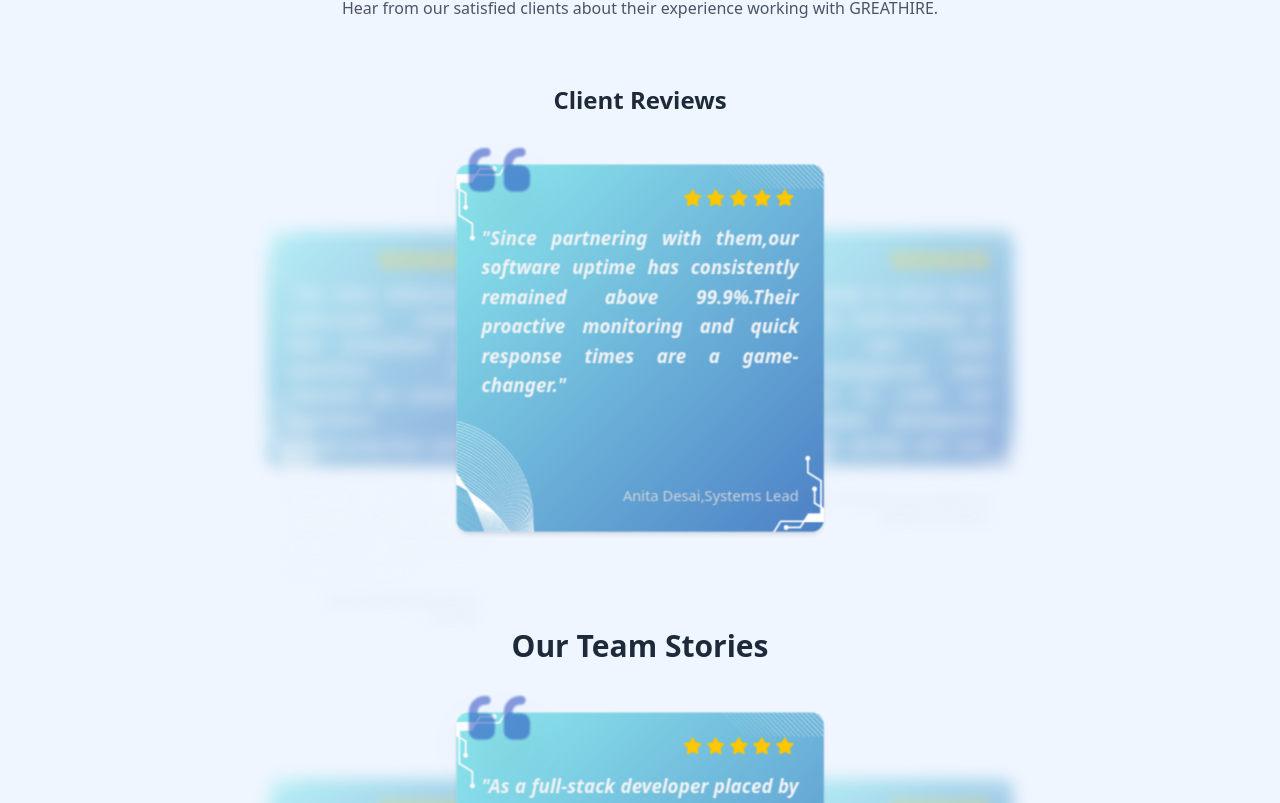
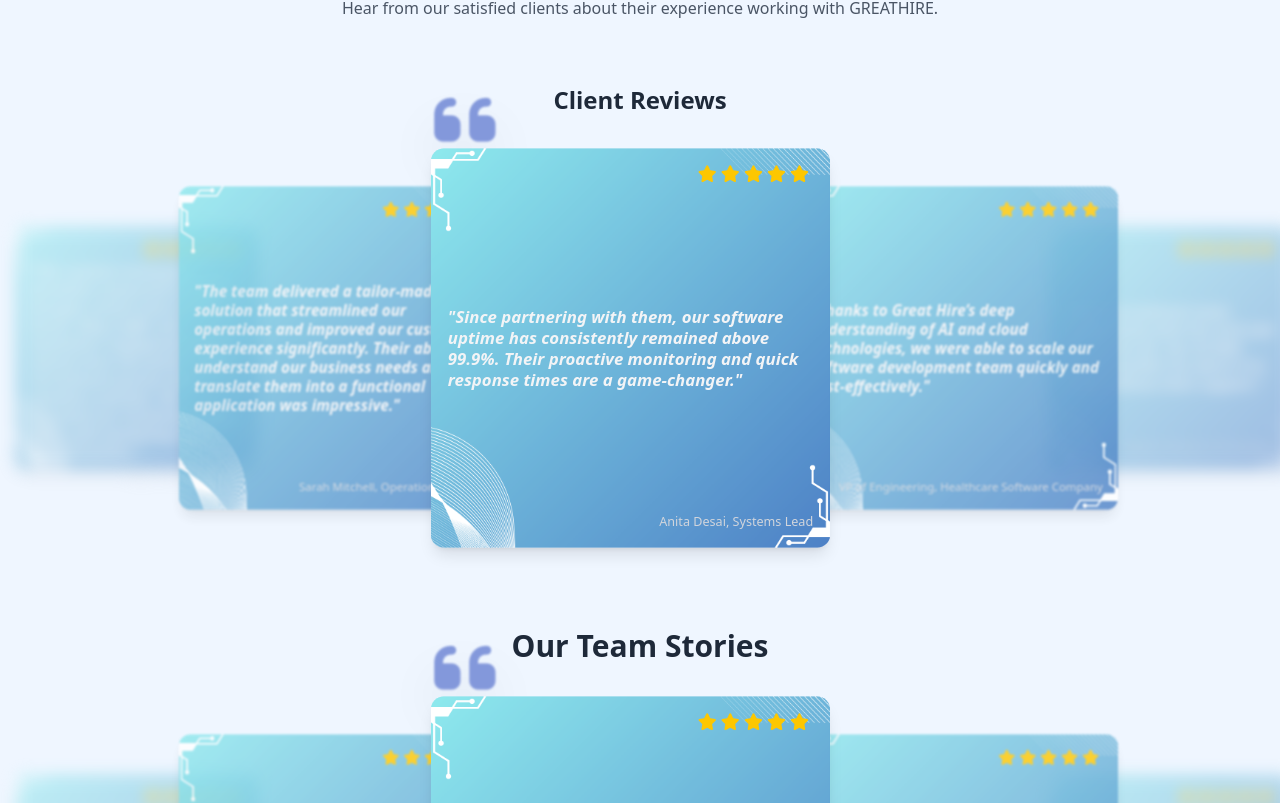
Before and after one commit to Tanmai-dot/babdegreathire, a React (Vite) app: page / in a window 1280 px wide. Shown: the part 4737-5540 px from the top of the page. Built offline with nearby package versions, Linux system fonts and the light colour scheme.

Commit message:
changed the testimonial cards and removed spacing

```diff
--- a/src/components/Testimonials.tsx
+++ b/src/components/Testimonials.tsx
@@ -59,18 +59,17 @@
             <div className="flex justify-center items-center relative h-[400px] overflow-visible group">
                 {/* Left Arrow */}
                 <button
-                    className="absolute left-[-2%] top-1/2 transform -translate-y-1/2 rounded-full p-3 z-20 opacity-0 group-hover:opacity-100 transition-all duration-300"
+                    className="absolute left-[-2%] top-1/2 transform -translate-y-1/2 rounded-full p-3 z-20 opacity-0 group-hover:opacity-100 transition-all duration-300
+        focus:outline-none focus:ring-2 focus:ring-blue-400"
                     onClick={handlePrev}
-                    title="Previous testimonial"
-                    aria-label="Previous testimonial"
                 >
-                    <i className="fas fa-chevron-left text-black opacity-70 text-4xl"></i>
+                    <i className="fas fa-chevron-left text-black opacity-70 text-4xl transition-transform duration-300 group-hover:scale-125 group-hover:text-blue-700 group-focus:scale-125 group-focus:text-blue-700"></i>
                 </button>
 
                 {/* Cards */}
                 <div
-                    className="relative w-full max-w-5xl flex justify-center items-center"
-                    style={{ minHeight: 350 }} // decreased height
+                    className="relative w-screen flex justify-center items-center overflow-visible"
+                    style={{ minHeight: 450 }} // increased height for larger cards
                 >
                     {/* Huge 3D quote icon above the cards */}
                     <div className="absolute -top-14 left-1/3 -translate-x-1/119 z-30 pointer-events-none">
@@ -80,81 +79,94 @@
                     </div>
 
                     {reviews.map((review, index) => {
-                        const isActive = index === activeIndex;
-                        const isLeft = index === (activeIndex - 1 + reviews.length) % reviews.length;
-                        const isRight = index === (activeIndex + 1) % reviews.length;
+                        const total = reviews.length;
+                        const offset = (index - activeIndex + total) % total;
 
-                        if (!(isActive || isLeft || isRight)) return null;
+                        let positionClass = '';
+                        let style: React.CSSProperties = {
+                            backgroundImage: `url(${CardBgImg})`,
+                            backgroundSize: "cover",
+                            backgroundPosition: "center",
+                            backgroundRepeat: "no-repeat",
+                            position: "absolute",
+                            transition: "left 0.7s cubic-bezier(0.4,0,0.2,1), width 0.7s cubic-bezier(0.4,0,0.2,1), height 0.7s cubic-bezier(0.4,0,0.2,1)",
+                            pointerEvents: "none",
+                            width: "420px",
+                            height: "420px",
+                            left: "50%",
+                            transform: "translateX(-50%)",
+                        };
+
+                        switch (offset) {
+                            case 0: // Active (center)
+                                positionClass = "z-30 scale-105 opacity-100";
+                                style.left = "50%";
+                                style.pointerEvents = "auto";
+                                style.width = "380px";   // Decreased from 520px
+                                style.height = "380px";  // Decreased from 520px
+                                break;
+                            case 1: // Right-near
+                                positionClass = "z-20 scale-95 opacity-80 blur-[1px]";
+                                style.left = "75%";
+                                style.width = "340px";
+                                style.height = "340px";
+                                break;
+                            case 2: // Right-far
+                                positionClass = "z-10 scale-90 opacity-50 blur-sm";
+                                style.left = "92%";
+                                style.width = "270px";
+                                style.height = "270px";
+                                break;
+                            case total - 1: // Left-near
+                                positionClass = "z-20 scale-95 opacity-80 blur-[1px]";
+                                style.left = "25%";
+                                style.width = "340px";
+                                style.height = "340px";
+                                break;
+                            case total - 2: // Left-far
+                                positionClass = "z-10 scale-90 opacity-50 blur-sm";
+                                style.left = "8%";
+                                style.width = "270px";
+                                style.height = "270px";
+                                break;
+                            default:
+                                return null;
+                        }
 
                         return (
                             <div
                                 key={index}
-                                className={`
-                                    absolute
-                                    transition-all duration-[3000ms] ease-in-out
-                                    ${isActive
-                                        ? "z-20 scale-105 bg-white opacity-120 left-1/2 -translate-x-1/2 cursor-pointer"
-                                        : isLeft
-                                        ? "z-10 scale-90 bg-gray-100 opacity-60 blur-sm left-1/4 -translate-x-1/2"
-                                        : isRight
-                                        ? "z-10 scale-90 bg-gray-100 opacity-60 blur-sm left-3/4 -translate-x-1/2"
-                                        : "hidden"}
-                                    rounded-xl shadow-md
-                                `}
-                                style={{
-                                    width: isActive ? "350px" : "260px",
-                                    height: isActive ? "350px" : "260px",
-                                    pointerEvents: isActive ? "auto" : "none",
-                                    backgroundImage: `url(${CardBgImg})`,
-                                    backgroundSize: "cover",
-                                    backgroundPosition: "center",
-                                    backgroundRepeat: "no-repeat",
-                                }}
-                                onMouseEnter={isActive ? () => setIsPaused(true) : undefined}
-                                onMouseLeave={isActive ? () => setIsPaused(false) : undefined}
+                                className={`absolute ${positionClass} rounded-xl shadow-lg`}
+                                style={style}
+                                onMouseEnter={offset === 0 ? () => setIsPaused(true) : undefined}
+                                onMouseLeave={offset === 0 ? () => setIsPaused(false) : undefined}
                             >
-                                {/* White overlay for lightening the background */}
-                                <div
-                                    className="absolute inset-0 rounded-xl"
-                                    style={{
-                                        background: "rgba(255,255,255,0.30)", // adjust opacity for desired lightness
-                                        zIndex: 1,
-                                    }}
-                                />
-                                <div className="w-full h-full rounded-xl p-6 flex flex-col justify-between relative" style={{ zIndex: 2 }}>
-                                    <div>
-                                        {/* <div className="text-blue-800 text-2xl opacity-100mb-2">
-                                            <i className="fas fa-quote-left"></i>
-                                        </div> */}
-                                        <div className="flex justify-end mb-4">
-                                            {[...Array(5)].map((_, i) => (
-                                                <i
-                                                    key={i}
-                                                    className="fas fa-star text-yellow-400 mr-1"
-                                                ></i>
-                                            ))}
-                                        </div>
-                                        <p className="text-gray-100 font-bold italic text-lg text-justify">
-                                            "{review.text}"
-                                        </p>
+                                <div className="absolute inset-0 rounded-xl" style={{ background: "rgba(255,255,255,0.3)", zIndex: 1 }} />
+                                <div className="w-full h-full rounded-xl p-4 flex flex-col justify-between relative space-y-2" style={{ zIndex: 2 }}>
+                                    <div className="flex justify-end mb-2">
+                                        {[...Array(5)].map((_, i) => (
+                                            <i key={i} className="fas fa-star text-yellow-400 mr-1"></i>
+                                        ))}
                                     </div>
-                                    <div className="mt-2 text-right">
-                                        <h4 className="font-medium text-gray-300 text-sm">
-                                            {review.author}
-                                        </h4>
+                                    <p className="block w-full text-gray-100 font-bold italic text-base leading-tight mb-1">
+                                        "{review.text}"
+                                    </p>
+                                    <div className="mt-1 text-right">
+                                        <h4 className="font-medium text-gray-300 text-xs">{review.author}</h4>
                                     </div>
                                 </div>
                             </div>
                         );
                     })}
                 </div>
+
+                {/* Right Arrow */}
                 <button
-                    className="absolute right-[-2%] top-1/2 transform -translate-y-1/2 rounded-full p-3 z-20 opacity-0 group-hover:opacity-100 transition-all duration-300"
+                    className="absolute right-[-2%] top-1/2 transform -translate-y-1/2 rounded-full p-3 z-20 opacity-0 group-hover:opacity-100 transition-all duration-300
+        focus:outline-none focus:ring-2 focus:ring-blue-400"
                     onClick={handleNext}
-                    title="Next testimonial"
-                    aria-label="Next testimonial"
                 >
-                    <i className="fas fa-chevron-right text-black opacity-70 text-4xl"></i>
+                    <i className="fas fa-chevron-right text-black opacity-70 text-4xl transition-transform duration-300 group-hover:scale-125 group-hover:text-blue-700 group-focus:scale-125 group-focus:text-blue-700"></i>
                 </button>
             </div>
         </div>
@@ -163,115 +175,115 @@
 
 const reviews: Review[] = [
     {
-        text: "The team delivered a tailor-made solution that streamlined our operations and improved our customer experience significantly.Their ability to understand our business needs and translate them into a functional application was impressive.",
-        author: "Sarah Mitchell,Operations Director",
+        text: "The team delivered a tailor-made solution that streamlined our operations and improved our customer experience significantly. Their ability to understand our business needs and translate them into a functional application was impressive.",
+        author: "Sarah Mitchell, Operations Director",
     },
     {
-        text: "Since partnering with them,our software uptime has consistently remained above 99.9%.Their proactive monitoring and quick response times are a game-changer.",
-        author: "Anita Desai,Systems Lead",
+        text: "Since partnering with them, our software uptime has consistently remained above 99.9%. Their proactive monitoring and quick response times are a game-changer.",
+        author: "Anita Desai, Systems Lead",
     },
     {
-        text: "Thanks to Great Hire’s deep understanding of AI and cloud technologies,we were able to scale our software development team quickly and cost-effectively.",
+        text: "Thanks to Great Hire’s deep understanding of AI and cloud technologies, we were able to scale our software development team quickly and cost-effectively.",
         author: "VP of Engineering, Healthcare Software Company",
     },
     {
-        text: "Their recruitment team understands both the tech and the culture fit.Our AI R&D center wouldn’t be where it is today without their support.",
-        author: "Ananth,Director of Innovation",
+        text: "Their recruitment team understands both the tech and the culture fit. Our AI R&D center wouldn’t be where it is today without their support.",
+        author: "Ananth, Director of Innovation",
     },
     {
-        text: "From DevOps engineers to AI product managers,Great Hire delivered high-caliber professionals that matched our specific needs across multiple continents.",
-        author: "Kushal,Hiring Manager",
+        text: "From DevOps engineers to AI product managers, Great Hire delivered high-caliber professionals that matched our specific needs across multiple continents.",
+        author: "Kushal, Hiring Manager",
     },
     {
-        text: "We needed a hybrid team of cloud engineers and AI researchers for a confidential innovation project.Great Hire ensured fast,discreet,and top-quality placements.",
-        author: "Sarath,CEO/Director",
+        text: "We needed a hybrid team of cloud engineers and AI researchers for a confidential innovation project. Great Hire ensured fast, discreet, and top-quality placements.",
+        author: "Sarath, CEO/Director",
     },
     {
-        text: "We were looking for developers experienced in large language models and generative AI—Great Hire delivered outstanding talent in record time.",
-        author: "SHIVU-Head of Product",
+        text: "We were looking for developers experienced in large language models and generative AI — Great Hire delivered outstanding talent in record time.",
+        author: "SHIVU - Head of Product",
     },
     {
-        text: "As a fast-growing fintech, we needed full-stack developers with experience in AI-driven risk modeling.Great Hire exceeded our expectations.",
-        author: "KIRAN-Hiring Manager",
+        text: "As a fast-growing fintech, we needed full-stack developers with experience in AI-driven risk modeling. Great Hire exceeded our expectations.",
+        author: "KIRAN - Hiring Manager",
     },
     {
-        text: "Their team understood the nuances of our tech stack,culture,and urgency.We hired six exceptional software engineers in one quarter.",
-        author: "Satish-Engineering Manager,IoT Software Company",
+        text: "Their team understood the nuances of our tech stack, culture, and urgency. We hired six exceptional software engineers in one quarter.",
+        author: "Satish - Engineering Manager, IoT Software Company",
     },
     {
-        text: "The digital ad campaigns and local SEO optimizations helped us reach more patients in our area.Appointments doubled in just six weeks.We were amazed by the professionalism and data-driven approach.",
-        author: "Dr.Robert Patel,Director",
+        text: "The digital ad campaigns and local SEO optimizations helped us reach more patients in our area. Appointments doubled in just six weeks. We were amazed by the professionalism and data-driven approach.",
+        author: "Dr. Robert Patel, Director",
     },
     {
-        text: "Partnering with GreatHire for our digital marketing talent was a game-changer.The professionals they placed helped us double our ROI on paid ads within three months.They truly understand the digital landscape and our business goals.",
-        author: "Sarah T.,Marketing Director",
+        text: "Partnering with GreatHire for our digital marketing talent was a game-changer. The professionals they placed helped us double our ROI on paid ads within three months. They truly understand the digital landscape and our business goals.",
+        author: "Sarah T., Marketing Director",
     },
     {
-        text: "The digital marketing team we’ve built through GreatHire has completely transformed our online visibility.SEO,paid campaigns,content—every area has improved with their talent onboard.",
-        author: "Laura J.,CMO",
+        text: "The digital marketing team we’ve built through GreatHire has completely transformed our online visibility. SEO, paid campaigns, content—every area has improved with their talent onboard.",
+        author: "Laura J., CMO",
     },
     {
-        text: "GreatHire helped us find a digital ad specialist who restructured our entire PPC campaign.Within 60 days,we saw a 45% decrease in cost-per-lead.They made hiring efficient and stress-free.",
-        author: "Elena V.,VP of Growth",
+        text: "GreatHire helped us find a digital ad specialist who restructured our entire PPC campaign. Within 60 days, we saw a 45% decrease in cost-per-lead. They made hiring efficient and stress-free.",
+        author: "Elena V., VP of Growth",
     },
     {
-        text: "GreatHire quickly connected us with a skilled digital strategist who reshaped our online campaigns.We saw better engagement within the first month.Our website traffic doubled in 90 days thanks to the SEO specialist we hired through GreatHire.",
-        author: "Nitish.,CEO",
+        text: "GreatHire quickly connected us with a skilled digital strategist who reshaped our online campaigns. We saw better engagement within the first month. Our website traffic doubled in 90 days thanks to the SEO specialist we hired through GreatHire.",
+        author: "Nitish., CEO",
     },
     {
-        text: "The content strategist GreatHire connected us with brought a fresh voice to our brand.Blog traffic and newsletter engagement have soared since she joined.Their recruitment process was seamless and fast.We launched our eCommerce site with a full marketing team from GreatHire.",
-        author: "Raj.,P-Hiring Manager",
+        text: "The content strategist GreatHire connected us with brought a fresh voice to our brand. Blog traffic and newsletter engagement have soared since she joined. Their recruitment process was seamless and fast. We launched our eCommerce site with a full marketing team from GreatHire.",
+        author: "Raj., P-Hiring Manager",
     },
 ];
 
 const teamStories: Review[] = [
     {
-        text: "Joining GREATHIRE gave me the opportunity to work on cutting-edge AI projects with top-tier clients.The leadership truly understands tech talent and matches us with roles that challenge and grow our skills.",
-        author: "Priya N.,Machine Learning Engineer",
+        text: "Joining GREATHIRE gave me the opportunity to work on cutting-edge AI projects with top-tier clients. The leadership truly understands tech talent and matches us with roles that challenge and grow our skills.",
+        author: "Priya N., Machine Learning Engineer",
     },
     {
-        text: "As a full-stack developer placed by GREATHIRE,I’ve had consistent support,career guidance,and access to high-impact SaaS companies.They’re more than recruiters—they're career partners.",
-        author: "Jake L.,Software Developer",
+        text: "As a full-stack developer placed by GREATHIRE, I’ve had consistent support, career guidance, and access to high-impact SaaS companies. They’re more than recruiters — they're career partners.",
+        author: "Jake L., Software Developer",
     },
     {
-        text: "Working on GREATHIRE’s internal chatbot to streamline recruitment queries taught me practical NLP integration.The team encouraged experimentation,and I gained hands-on experience with Python,Transformers,and real user feedback.",
+        text: "Working on GREATHIRE’s internal chatbot to streamline recruitment queries taught me practical NLP integration. The team encouraged experimentation, and I gained hands-on experience with Python, Transformers, and real user feedback.",
         author: "Priya M.",
     },
     {
-        text: "Interning at GreatHire has been a turning point for me.I worked on a full-stack web application using React and Node.js,and received daily mentoring that helped me level up my coding and problem-solving skills.The tech leads really care about helping us grow.",
-        author: "Ayesha M.,B.Tech Student",
+        text: "Interning at GreatHire has been a turning point for me. I worked on a full-stack web application using React and Node.js, and received daily mentoring that helped me level up my coding and problem-solving skills. The tech leads really care about helping us grow.",
+        author: "Ayesha M., B.Tech Student",
     },
     {
-        text: "My project involved building REST APIs and integrating third-party services into a CRM platform.The team followed Agile methodology,and I learned how professional software development works from planning to deployment.",
-        author: "Sneha T.,Final Year CSE Student",
+        text: "My project involved building REST APIs and integrating third-party services into a CRM platform. The team followed Agile methodology, and I learned how professional software development works from planning to deployment.",
+        author: "Sneha T., Final Year CSE Student",
     },
     {
-        text: "As a software developer intern at GreatHire,I've had the opportunity to work on real-world projects from day one.The mentorship here is amazing—my skills in React and Python have grown tremendously in just a few months.",
-        author: "Priya R.,Summer Intern",
+        text: "As a software developer intern at GreatHire, I've had the opportunity to work on real-world projects from day one. The mentorship here is amazing — my skills in React and Python have grown tremendously in just a few months.",
+        author: "Priya R., Summer Intern",
     },
     {
-        text: "GreatHire doesn't treat you like just an intern.I was part of client meetings,sprint planning,and code reviews.I've learned more here than in any classroom.",
-        author: "David M.,Backend Developer Intern",
+        text: "GreatHire doesn't treat you like just an intern. I was part of client meetings, sprint planning, and code reviews. I've learned more here than in any classroom.",
+        author: "David M., Backend Developer Intern",
     },
     {
-        text: "The team culture at GreatHire is collaborative and empowering.My input was valued,and I even led a module implementation for one of our internal tools.This experience gave me the confidence to pursue full-time roles after graduation.",
-        author: "Sara T.,Full-Stack Developer",
+        text: "The team culture at GreatHire is collaborative and empowering. My input was valued, and I even led a module implementation for one of our internal tools. This experience gave me the confidence to pursue full-time roles after graduation.",
+        author: "Sara T., Full-Stack Developer",
     },
     {
-        text: "The exposure to modern tools like GitHub Actions,Docker,and AWS was a game-changer.I now feel industry-ready thanks to GreatHire's hands-on approach.",
+        text: "The exposure to modern tools like GitHub Actions, Docker, and AWS was a game-changer. I now feel industry-ready thanks to GreatHire's hands-on approach.",
         author: "Jayden L.",
     },
     {
-        text: "I joined with a basic understanding of web development,and now I'm proficient in REST APIs, Git workflows, and even containerization with Docker. GreatHire's structured mentorship and live projects accelerated my learning beyond expectations.",
+        text: "I joined with a basic understanding of web development, and now I'm proficient in REST APIs, Git workflows, and even containerization with Docker. GreatHire's structured mentorship and live projects accelerated my learning beyond expectations.",
         author: "Lavanya S.",
     },
     {
-        text: "Grateful to Tanmai Ma'am for her guidance and support throughout my internship at GreatHire.Thanks to Sanket Babde Sir for fostering an innovative learning environment.This experience has strengthened my skills in AI and software development—I'm excited to apply what I've learned as I grow in my career!",
+        text: "Grateful to Tanmai Ma'am for her guidance and support throughout my internship at GreatHire. Thanks to Sanket Babde Sir for fostering an innovative learning environment. This experience has strengthened my skills in AI and software development — I'm excited to apply what I've learned as I grow in my career!",
         author: "Nazir",
     },
     {
-        text: "GreatHire didn’t just give me an internship—they gave me a career path.The real-world exposure,resume-building support,and mock interviews made all the difference.I’m now working at a top-tier firm with a great salary,all thanks to the wonderful team at GreatHire!",
-        author: "Sai Kiran,Marketing Analyst",
+        text: "GreatHire didn’t just give me an internship—they gave me a career path. The real-world exposure, resume-building support, and mock interviews made all the difference. I’m now working at a top-tier firm with a great salary, all thanks to the wonderful team at GreatHire!",
+        author: "Sai Kiran, Marketing Analyst",
     },
 ];
 
```
